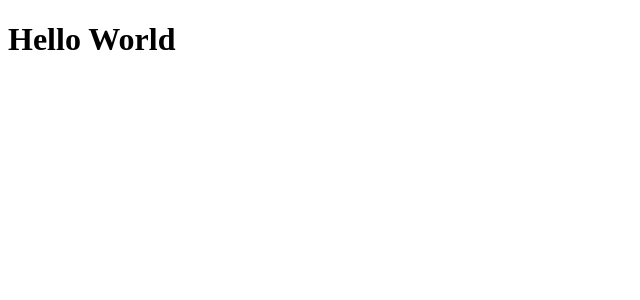
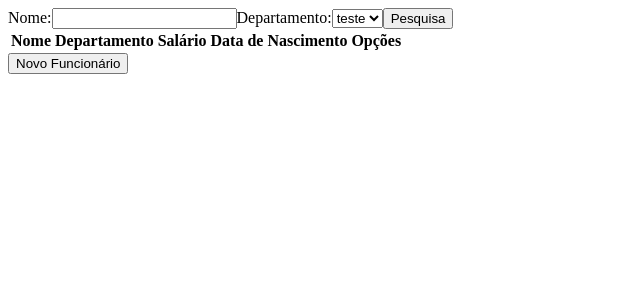
Before and after one commit to guilherme-oliveira-trybe/App-Px-Bank, a React (Create React App) app in the folder app/frontend/: page / in a window 1280 px wide. Shown: the top 300 px of the page, without its empty margins (0-640 px from the left). Built offline with nearby package versions, Linux system fonts and the light colour scheme.

Commit message:
escopo inicial da tela de funcionários

```diff
--- a/app/frontend/src/App.js
+++ b/app/frontend/src/App.js
@@ -1,10 +1,14 @@
 import './App.css';
+import Provider from './context/Provider';
+import ListEmployees from './pages/ListEmployees';
 
 function App() {
   return (
-    <main className="App">
-      <h1>Hello World</h1>
-    </main>
+    <Provider>
+      <main className="App">
+        <ListEmployees />
+      </main>
+    </Provider>
   );
 }
 
--- /dev/null
+++ b/app/frontend/src/components/Button.js
@@ -0,0 +1,12 @@
+import React from 'react';
+
+// eslint-disable-next-line react/prop-types
+function Button({ children, type }) {
+  return (
+    <button type={ type }>
+      {children}
+    </button>
+  );
+}
+
+export default Button;
--- /dev/null
+++ b/app/frontend/src/components/FilterEmployee.js
@@ -0,0 +1,24 @@
+import React from 'react';
+import Button from './Button';
+
+function FilterEmployee() {
+  return (
+    <form>
+      <label>
+        Nome:
+        <input type="text" />
+      </label>
+      <label>
+        Departamento:
+        <select>
+          <option>teste</option>
+        </select>
+      </label>
+      <Button type="submit">
+        Pesquisa
+      </Button>
+    </form>
+  );
+}
+
+export default FilterEmployee;
--- /dev/null
+++ b/app/frontend/src/components/TableEmployees.js
@@ -0,0 +1,19 @@
+import React from 'react';
+
+function TableEmployees() {
+  return (
+    <table>
+      <thead>
+        <tr>
+          <th>Nome</th>
+          <th>Departamento</th>
+          <th>Salário</th>
+          <th>Data de Nascimento</th>
+          <th>Opções</th>
+        </tr>
+      </thead>
+    </table>
+  );
+}
+
+export default TableEmployees;
--- a/app/frontend/src/pages/ListEmployees.js
+++ b/app/frontend/src/pages/ListEmployees.js
@@ -0,0 +1,16 @@
+import React from 'react';
+import Button from '../components/Button';
+import FilterEmployee from '../components/FilterEmployee';
+import TableEmployees from '../components/TableEmployees';
+
+function ListEmployees() {
+  return (
+    <section>
+      <FilterEmployee />
+      <TableEmployees />
+      <Button>Novo Funcionário</Button>
+    </section>
+  );
+}
+
+export default ListEmployees;
```
